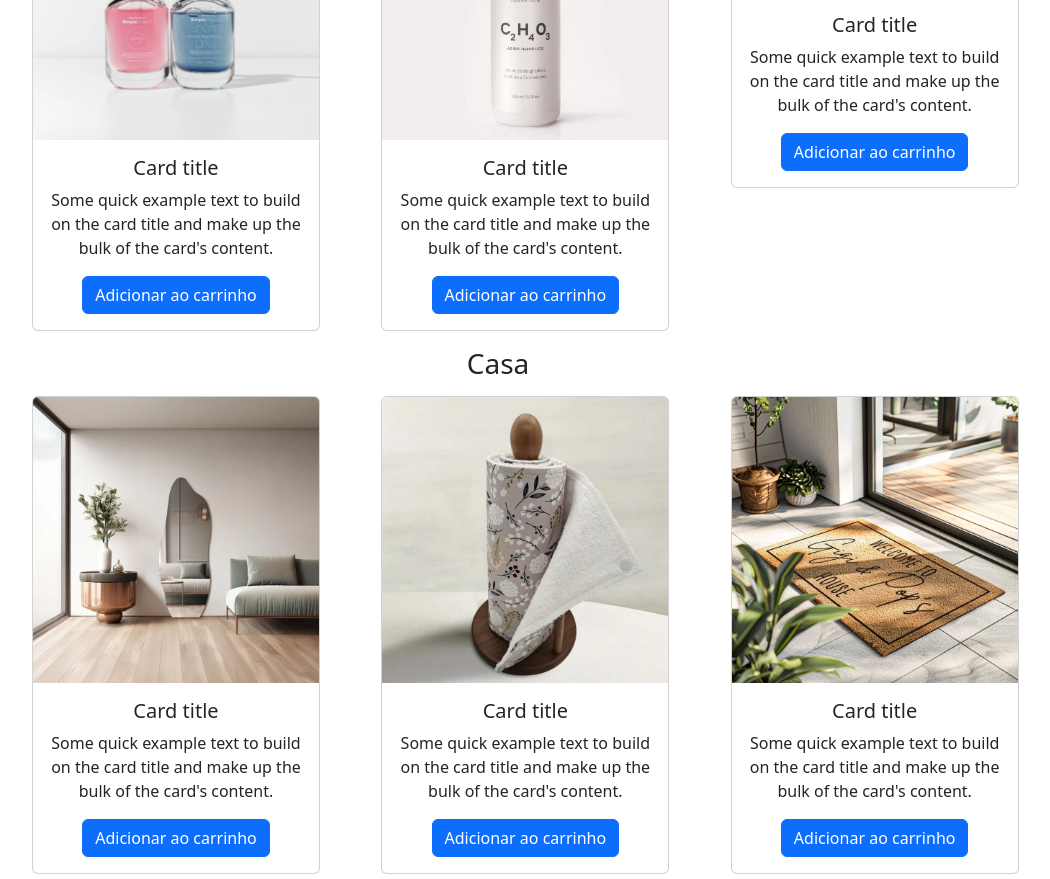
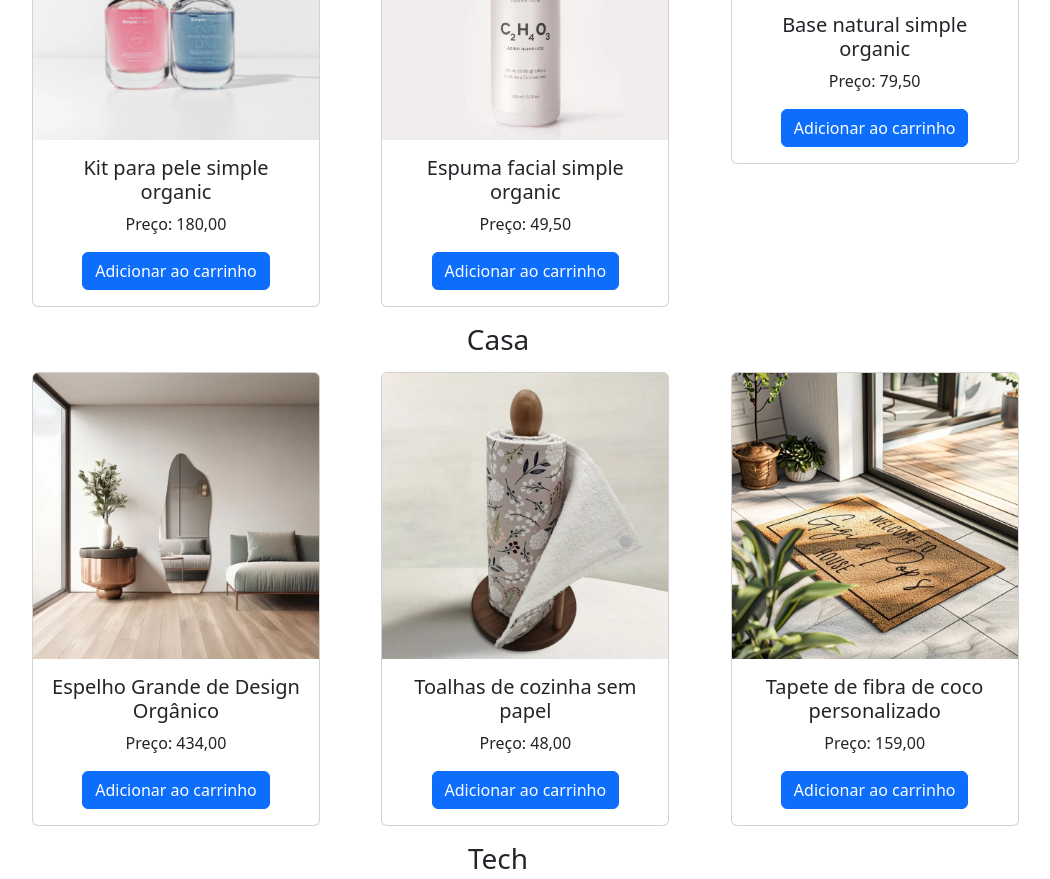
Before and after one commit to Adolfohada/CP4Front, a plain HTML site: page categorias.html in a window 1280 px wide. Shown: the part 946-1825 px from the top of the page, without its empty margins (142-1192 px from the left). Drawn offline with nearby package versions, Linux system fonts and the light colour scheme.

Commit message:
adicionando texto

```diff
--- a/categorias.html
+++ b/categorias.html
@@ -93,9 +93,8 @@
                 <div class="card" style="width: 18rem;">
                     <img src="./img/Produto 1.jpeg" class="card-img-top imagem-produto" alt="...">
                     <div class="card-body">
-                        <h5 class="card-title">Card title</h5>
-                        <p class="card-text">Some quick example text to build on the card title and make up the bulk of
-                            the card's content.</p>
+                        <h5 class="card-title">Kit para pele simple organic</h5>
+                        <p class="card-text">Preço: 180,00</p>
                         <a href="/detalhebeleza.html" class="btn btn-primary">Adicionar ao carrinho</a>
                     </div>
                 </div>
@@ -104,9 +103,8 @@
                 <div class="card" style="width: 18rem;">
                     <img src="./img/Produto 2.jpeg" class="card-img-top imagem-produto" alt="...">
                     <div class="card-body">
-                        <h5 class="card-title">Card title</h5>
-                        <p class="card-text">Some quick example text to build on the card title and make up the bulk of
-                            the card's content.</p>
+                        <h5 class="card-title">Espuma facial simple organic</h5>
+                        <p class="card-text">Preço: 49,50</p>
                         <a href="/detalhebeleza.html" class="btn btn-primary">Adicionar ao carrinho</a>
                     </div>
                 </div>
@@ -115,9 +113,8 @@
                 <div class="card" style="width: 18rem;">
                     <video src="./img/produto 3.mp4"></video>
                     <div class="card-body">
-                        <h5 class="card-title">Card title</h5>
-                        <p class="card-text">Some quick example text to build on the card title and make up the bulk of
-                            the card's content.</p>
+                        <h5 class="card-title">Base natural simple organic</h5>
+                        <p class="card-text">Preço: 79,50</p>
                         <a href="/detalhebeleza.html" class="btn btn-primary">Adicionar ao carrinho</a>
                     </div>
                 </div>
@@ -129,9 +126,8 @@
                 <div class="card" style="width: 18rem;">
                     <img src="./img/espelho.jpeg" class="card-img-top imagem-produto" alt="...">
                     <div class="card-body">
-                        <h5 class="card-title">Card title</h5>
-                        <p class="card-text">Some quick example text to build on the card title and make up the bulk of
-                            the card's content.</p>
+                        <h5 class="card-title">Espelho Grande de Design Orgânico</h5>
+                        <p class="card-text">Preço: 434,00</p>
                         <a href="/detalhecasa.html" class="btn btn-primary">Adicionar ao carrinho</a>
                     </div>
                 </div>
@@ -140,9 +136,8 @@
                 <div class="card" style="width: 18rem;">
                     <img src="./img/toalha de cozinha.jpeg" class="card-img-top imagem-produto" alt="...">
                     <div class="card-body">
-                        <h5 class="card-title">Card title</h5>
-                        <p class="card-text">Some quick example text to build on the card title and make up the bulk of
-                            the card's content.</p>
+                        <h5 class="card-title">Toalhas de cozinha sem papel</h5>
+                        <p class="card-text">Preço: 48,00</p>
                         <a href="/detalhecasa.html" class="btn btn-primary">Adicionar ao carrinho</a>
                     </div>
                 </div>
@@ -151,9 +146,8 @@
                 <div class="card" style="width: 18rem;">
                     <img src="./img/tapete.jpeg" class="card-img-top imagem-produto" alt="...">
                     <div class="card-body">
-                        <h5 class="card-title">Card title</h5>
-                        <p class="card-text">Some quick example text to build on the card title and make up the bulk of
-                            the card's content.</p>
+                        <h5 class="card-title">Tapete de fibra de coco personalizado</h5>
+                        <p class="card-text">Preço: 159,00</p>
                         <a href="/detalhecasa.html" class="btn btn-primary">Adicionar ao carrinho</a>
                     </div>
                 </div>
```
